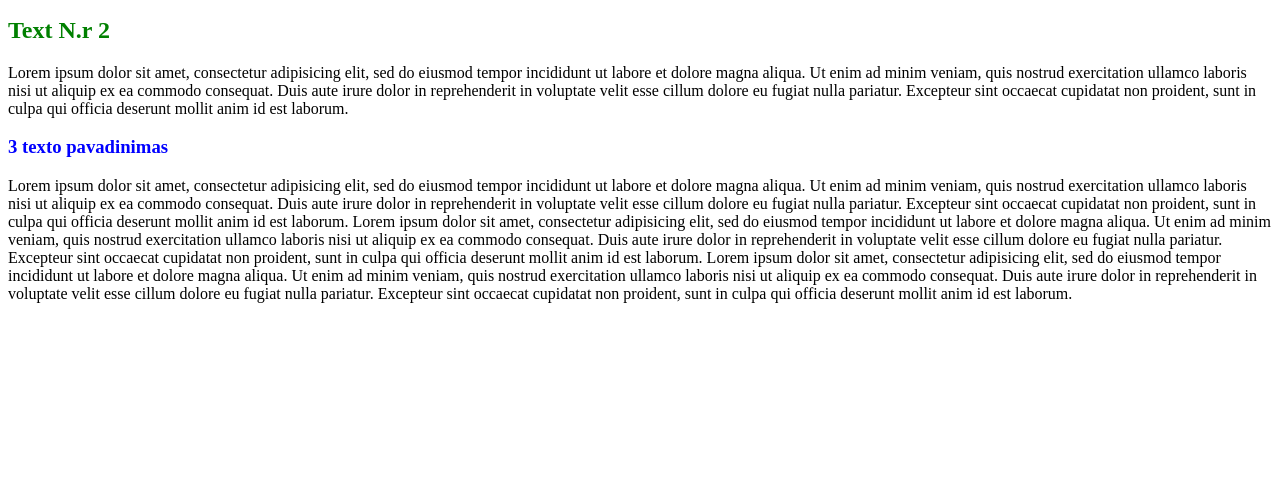
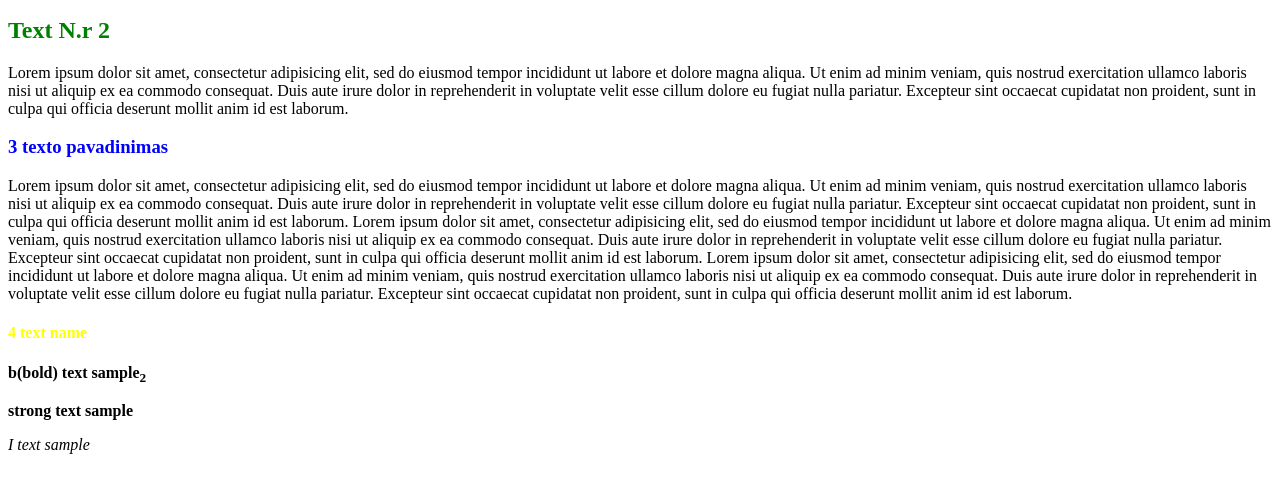
Before and after one commit to Dmitrijus1989/html-test, a plain HTML site: page index.html in a window 1280 px wide. Shown: the part 137-630 px from the top of the page. Drawn offline with Linux system fonts and the light colour scheme.

Commit message:
4 testas

```diff
--- a/index.html
+++ b/index.html
@@ -20,6 +20,10 @@
         Lorem ipsum dolor sit amet, consectetur adipisicing elit, sed do eiusmod tempor incididunt ut labore et dolore magna aliqua. Ut enim ad minim veniam, quis nostrud exercitation ullamco laboris nisi ut aliquip ex ea commodo consequat. Duis aute irure dolor in reprehenderit in voluptate velit esse cillum dolore eu fugiat nulla pariatur. Excepteur sint occaecat cupidatat non proident, sunt in culpa qui officia deserunt mollit anim id est laborum.
         Lorem ipsum dolor sit amet, consectetur adipisicing elit, sed do eiusmod tempor incididunt ut labore et dolore magna aliqua. Ut enim ad minim veniam, quis nostrud exercitation ullamco laboris nisi ut aliquip ex ea commodo consequat. Duis aute irure dolor in reprehenderit in voluptate velit esse cillum dolore eu fugiat nulla pariatur. Excepteur sint occaecat cupidatat non proident, sunt in culpa qui officia deserunt mollit anim id est laborum.
       </p>
+      <h4 style="color: Yellow;"> 4 text name </h4>
+        <p><b> b(bold) text sample<sub>2</sub></b></p>
+        <p><strong> strong text sample</strong></p>
+        <p><i> I text sample</i></p>
     </div>
   </body>
 </html>
```
